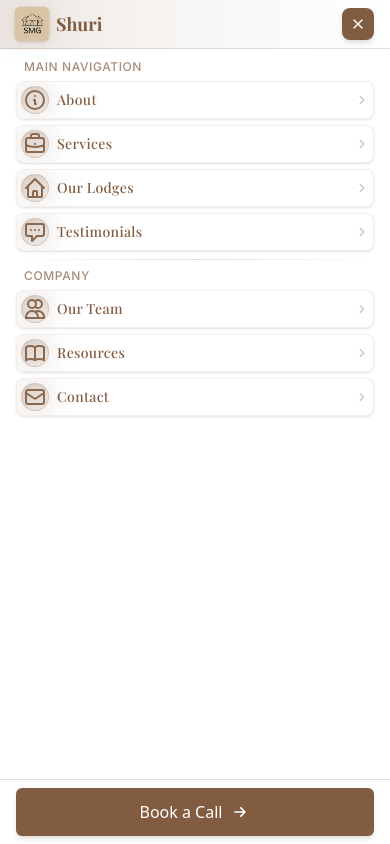
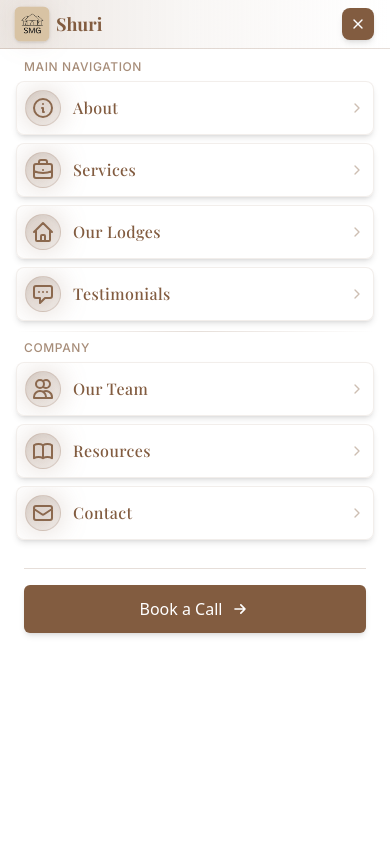
Before and after one commit to bvilane/shuri-management, a Next.js app: page / in a window 390 px wide. Both pictures are taken after a click on the button 352 px from the left and 38 px from the top of the page. Shown: the top 844 px of the page. Built offline with nearby package versions, Linux system fonts and the light colour scheme; a web font is replaced by a local one.

Commit message:
fix: call button in mobile menu

```diff
--- a/src/components/layout/Header.tsx
+++ b/src/components/layout/Header.tsx
@@ -124,7 +124,7 @@ export default function Header() {
 
           {/* Mobile menu links - Reduced spacing */}
           <nav className="flex-1 overflow-y-auto py-2 px-4 bg-white">
-            <div className="flex flex-col gap-1 pb-14">
+            <div className="flex flex-col gap-1 mb-1">
               <div className="py-0.5 px-2 font-medium text-xs uppercase tracking-wider text-primary/70 font-sans">Main Navigation</div>
               <MobileNavLink href="#about" onClick={() => setMobileMenuOpen(false)} icon="info">
                 About
@@ -151,15 +151,17 @@ export default function Header() {
               <MobileNavLink href="#contact" onClick={() => setMobileMenuOpen(false)} icon="mail">
                 Contact
               </MobileNavLink>
+
+              {/* Call to action button - Positioned within scrollable area */}
+              <div className="mt-5 mb-4 px-2">
+                <div className="border-t border-primary/20 pt-4 pb-2">
+                  <GetStartedButton className="w-full py-2.5 text-center text-base shadow-md hover:shadow-lg transition-all duration-300 active:scale-[0.98]">
+                    Book a Call
+                  </GetStartedButton>
+                </div>
+              </div>
             </div>
           </nav>
-
-          {/* Mobile menu footer - Fixed to bottom */}
-          <div className="border-t border-primary/20 py-2 px-4 bg-white sticky bottom-0 left-0 right-0 shadow-md z-20">
-            <GetStartedButton className="w-full py-2 text-center text-base shadow-md hover:shadow-lg transition-all duration-300 active:scale-[0.98]">
-              Book a Call
-            </GetStartedButton>
-          </div>
         </div>
       </div>
     </header>
@@ -242,29 +244,29 @@ function MobileNavLink({
     <Link
       href={href}
       onClick={onClick}
-      className="group mb-0.5"
+      className="group mb-1"
     >
-      <div className="relative overflow-hidden rounded-lg bg-white/70 border border-primary/10 shadow-sm hover:shadow-md transition-all duration-300">
+      <div className="relative overflow-hidden rounded-lg bg-white/70 border border-primary/10 shadow-md hover:shadow-lg transition-all duration-300">
 
-        <div className="relative p-1 flex items-center gap-2">
+        <div className="relative p-2 flex items-center gap-3">
           {/* Icon container with glow effect */}
           <div className="relative">
             <div className="absolute inset-0 bg-primary/20 rounded-full blur-md transform scale-110"></div>
-            <div className="relative flex items-center justify-center w-7 h-7 rounded-full bg-gradient-to-br from-primary/20 to-primary/5 shadow-inner text-primary/90 group-hover:text-primary transition-colors duration-300 border border-primary/20">
+            <div className="relative flex items-center justify-center w-9 h-9 rounded-full bg-gradient-to-br from-primary/20 to-primary/5 shadow-inner text-primary/90 group-hover:text-primary transition-colors duration-300 border border-primary/20">
               {icons[icon as keyof typeof icons]}
             </div>
           </div>
 
           {/* Text container */}
           <div className="flex flex-col flex-1">
-            <span className="text-sm font-medium text-primary inline-block transition-transform duration-300 group-hover:translate-x-1 font-serif tracking-wide">
+            <span className="text-base font-medium text-primary inline-block transition-transform duration-300 group-hover:translate-x-1 font-serif tracking-wide">
               {children}
             </span>
           </div>
 
           {/* Right arrow indicator */}
           <div className="text-primary/40 group-hover:text-primary/70 transition-colors duration-300 transform translate-x-0 group-hover:translate-x-1">
-            <svg xmlns="http://www.w3.org/2000/svg" width="14" height="14" viewBox="0 0 24 24" fill="none" stroke="currentColor" strokeWidth="2" strokeLinecap="round" strokeLinejoin="round">
+            <svg xmlns="http://www.w3.org/2000/svg" width="16" height="16" viewBox="0 0 24 24" fill="none" stroke="currentColor" strokeWidth="2" strokeLinecap="round" strokeLinejoin="round">
               <path d="M9 18l6-6-6-6"/>
             </svg>
           </div>
```
